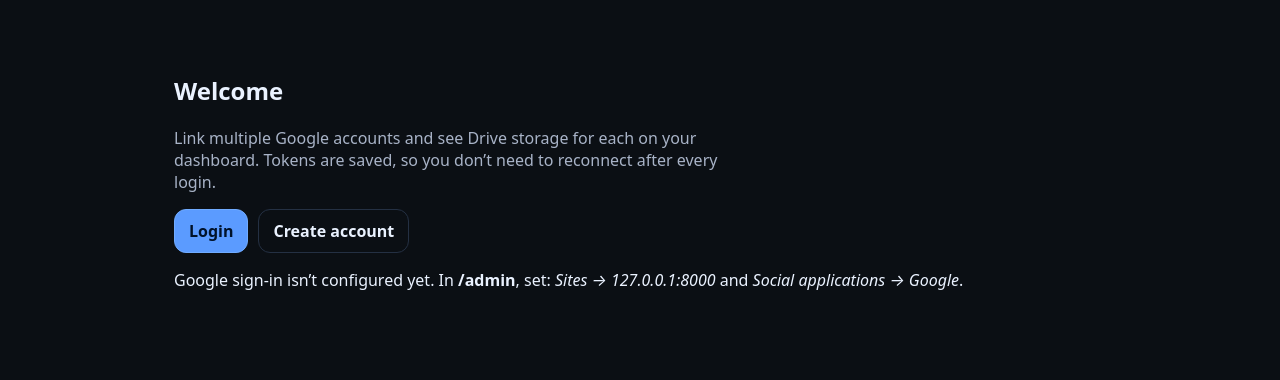
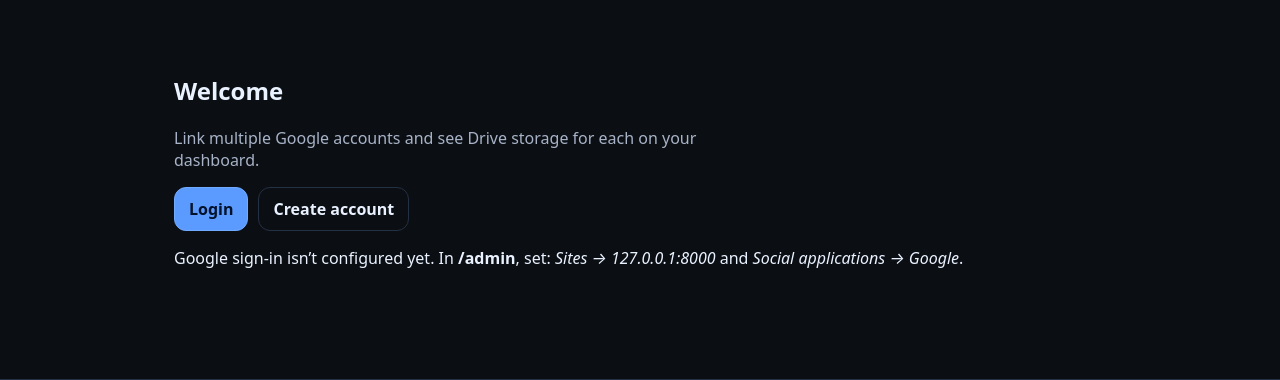
Before and after one commit to Rafat-Aman/CHIME, a Django app: page / in a window 1280 px wide. Shown: the part 140-520 px from the top of the page. Run offline with Django 5.2, Linux system fonts and the light colour scheme; some libraries are stand-ins or nearby versions.

Commit message:
modified:   templates/home.html

```diff
--- a/templates/home.html
+++ b/templates/home.html
@@ -8,7 +8,6 @@
     <h1>Welcome{% if request.user.is_authenticated %}, {{ request.user.username }}{% endif %}</h1>
     <p class="lead">
       Link multiple Google accounts and see Drive storage for each on your dashboard.
-      Tokens are saved, so you don’t need to reconnect after every login.
     </p>
 
     {% if request.user.is_authenticated %}
```
